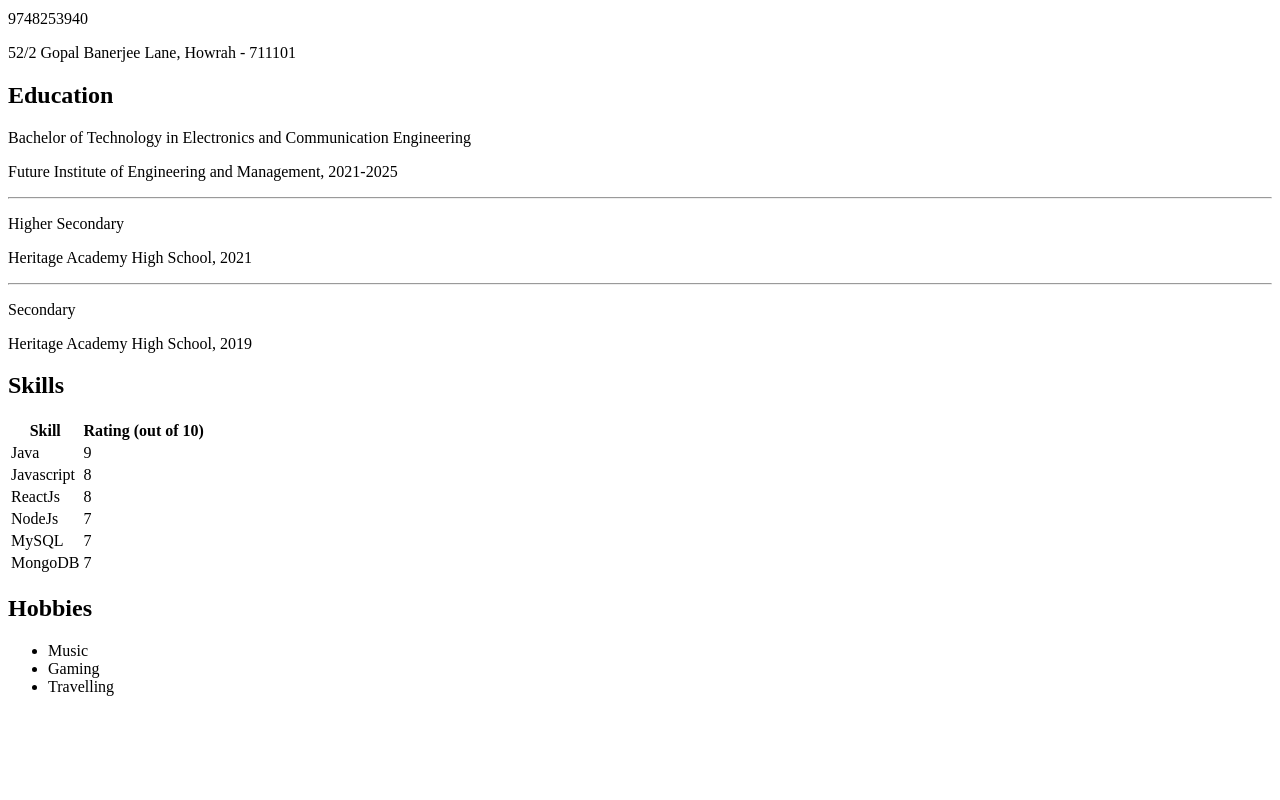
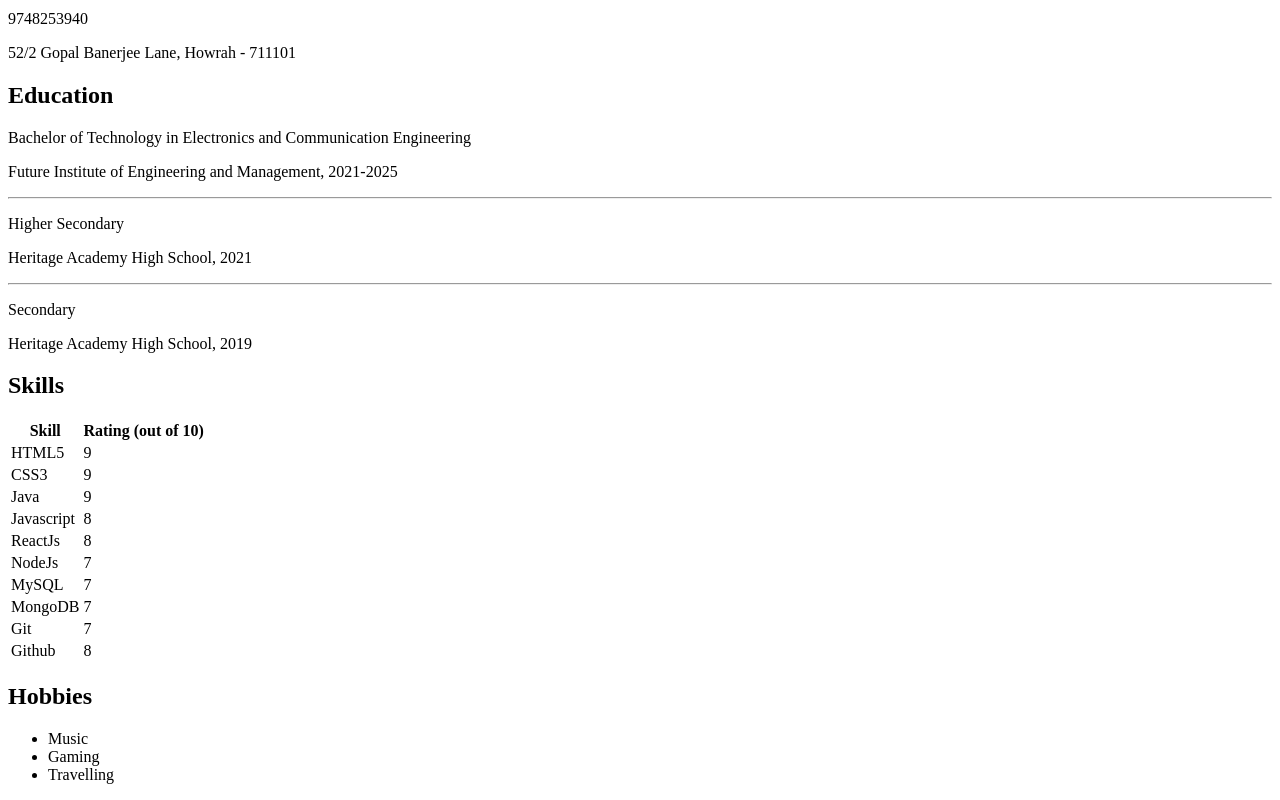
Before and after one commit to ayushmitra06/html-day1, a plain HTML site: page index.html in a window 1280 px wide. Shown: the part 740-1540 px from the top of the page. Before the commit the page ends 1452 px from the top, so only its background shows below. Drawn offline with Linux system fonts and the light colour scheme.

Commit message:
update index.html

```diff
--- a/index.html
+++ b/index.html
@@ -41,6 +41,14 @@
             <th>Rating (out of 10)</th>
           </tr>
           <tr>
+            <td>HTML5</td>
+            <td>9</td>
+          </tr>
+          <tr>
+            <td>CSS3</td>
+            <td>9</td>
+          </tr>
+          <tr>
             <td>Java</td>
             <td>9</td>
           </tr>
@@ -64,6 +72,14 @@
             <td>MongoDB</td>
             <td>7</td>
           </tr>
+          <tr>
+            <td>Git</td>
+            <td>7</td>
+          </tr>
+          <tr>
+            <td>Github</td>
+            <td>8</td>
+          </tr>
         </table>
       </div>
 
```
